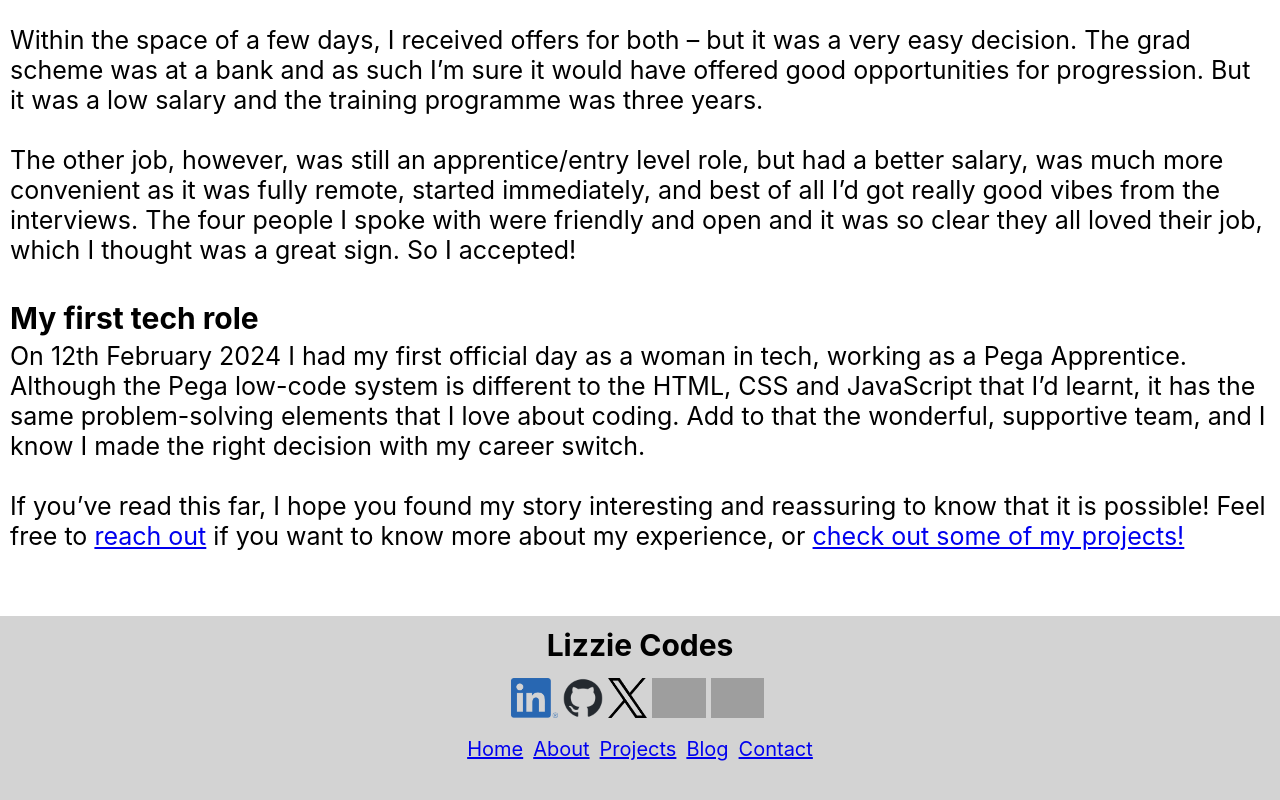
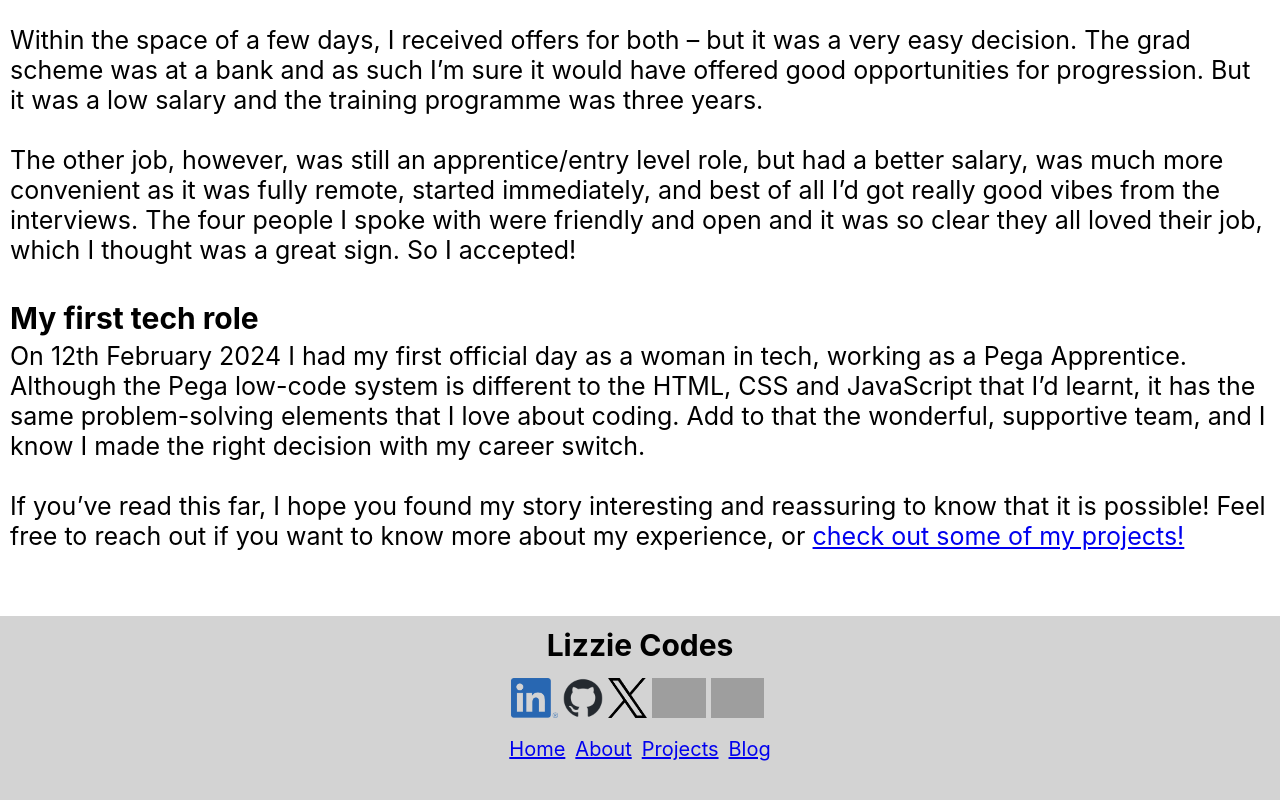
Before and after one commit to evg4/evgportfolio, a React (Create React App) app: page /about in a window 1280 px wide. Shown: the part 5396-6196 px from the top of the page. Built offline with nearby package versions, Linux system fonts and the light colour scheme; grey boxes are pictures that could not be loaded.

Commit message:
remove links to contact page

```diff
--- a/src/components/About/About.js
+++ b/src/components/About/About.js
@@ -273,8 +273,8 @@ function About() {
           with my career switch. <br></br>
           <br></br>
           If you’ve read this far, I hope you found my story interesting and
-          reassuring to know that it is possible! Feel free to{" "}
-          <Link to="/contact">reach out</Link> if you want to know more about my
+          reassuring to know that it is possible! Feel free to
+          reach out if you want to know more about my
           experience, or{" "}
           <Link to="/projects">check out some of my projects!</Link>
         </p>
--- a/src/components/Footer/Footer.js
+++ b/src/components/Footer/Footer.js
@@ -21,7 +21,7 @@ function Footer() {
           <Link to="/about">About</Link>
           <Link to="/projects">Projects</Link>
           <Link to="/blog">Blog</Link>
-          <Link to="/contact">Contact</Link>
+
         </div>
       </div>
 
```
